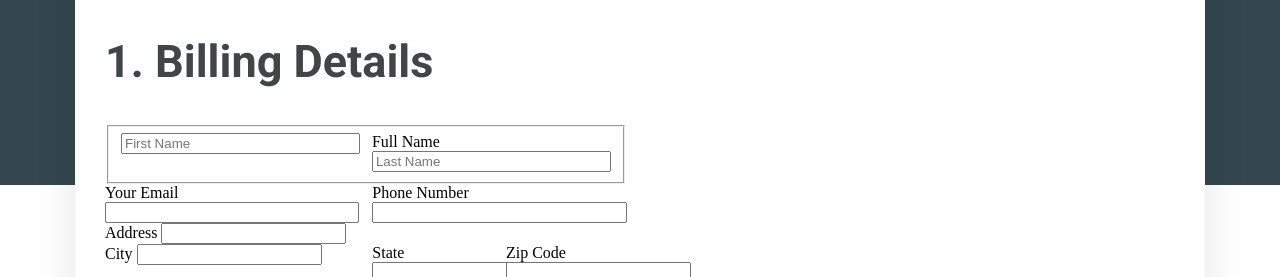
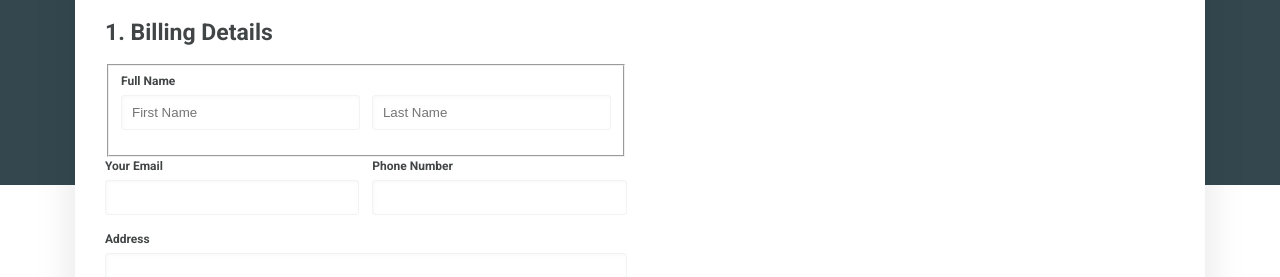
Before and after one commit to kendallawills/Codecademy-PinPoint, a plain HTML site: page index.html in a window 1280 px wide. Shown: the part 523-800 px from the top of the page. Drawn offline with Linux system fonts and the light colour scheme.

Commit message:
Style Billing Details

```diff
--- a/resources/style.css
+++ b/resources/style.css
@@ -115,6 +115,47 @@ img {
     max-width: 1160px;
     margin: 0 auto;
     padding: 0 15px;
+}
+
+label {
+    font-family: "Roboto", Helvetica, sans-serif;
+    font-size: 12px;
+    font-weight: 700;
+    color: #414546;
+    line-height: 18px;
+    display: block;
+    margin-bottom: 5px;
+}
+
+input,
+select,
+textarea {
+    width: 100%;
+    height: 35px;
+    background-color: #ffffff;
+    border: 1px solid #f2f3f5;
+    border-radius: 3px;
+    box-shadow: inset 1px 1px 3px 0 rgba(189, 191, 192, 0.1);
+    margin-bottom: 15px;
+    padding: 10px;
+}
+
+input[type="submit"] {
+    width: auto;
+    height: auto;
+    cursor: pointer;
+}
+
+input:active,
+input:focus,
+textarea:active,
+textarea:focus {
+  border: 1px solid #fc472e;
+  outline: none;
+}
+
+textarea {
+    height: 100px;
 }
 
 /* HEADER */
@@ -306,4 +347,10 @@ img {
     margin-bottom: 0;
 }
 
-/* BILLING DETAILS */
+/* 1. BILLING DETAILS */
+
+.section-header {
+    font-size: 23px;
+    line-height: 33px;
+    margin-bottom: 15px;
+}
```
